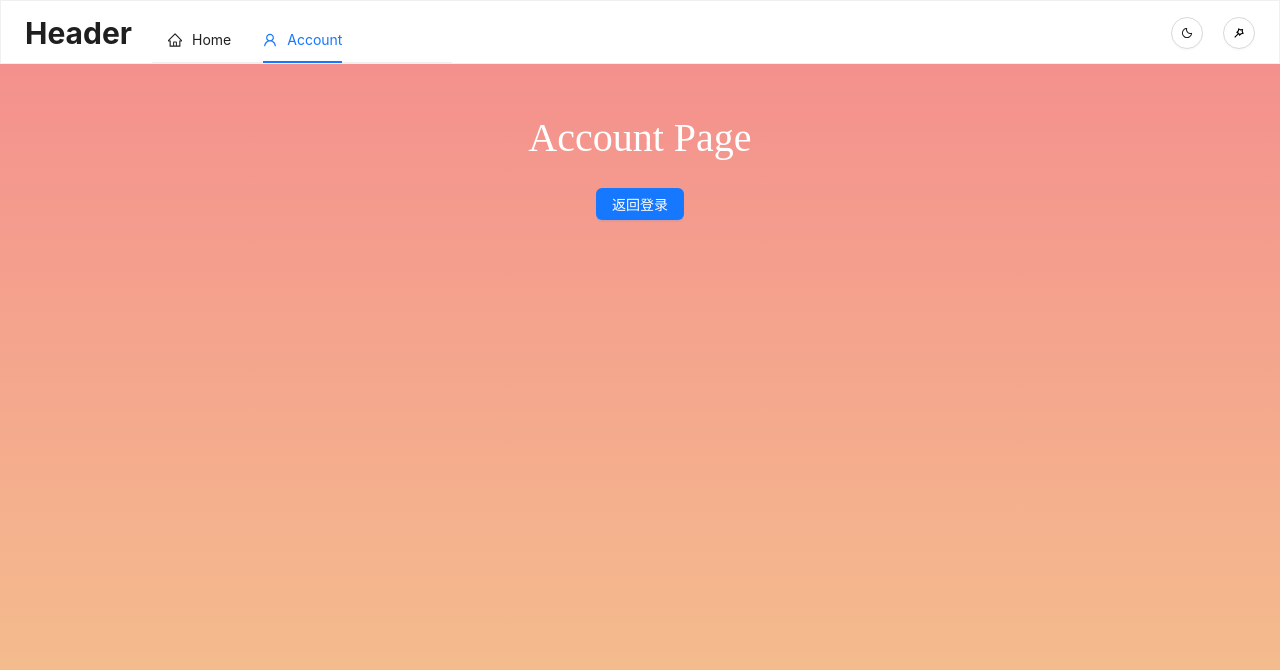
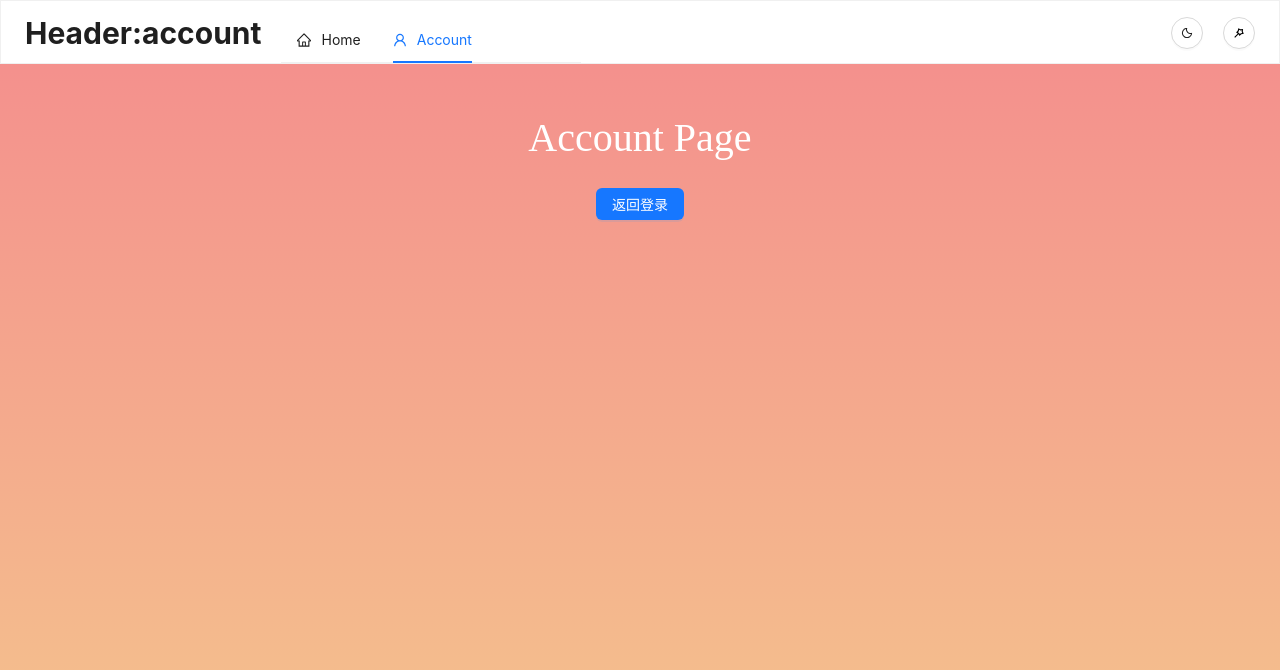
Before and after one commit to julyfun/learn-react-vite-js, a React (Vite) app: page /#/account in a window 1280 px wide. Shown: the top 670 px of the page. Built offline with nearby package versions, Linux system fonts and the light colour scheme.

Commit message:
feat: 6.5 给 <Header> 这样的组件传参

```diff
--- a/src/components/header/index.jsx
+++ b/src/components/header/index.jsx
@@ -4,7 +4,8 @@ import { HomeOutlined, UserOutlined } from '@ant-design/icons'
 import { useLocation, useNavigate } from 'react-router-dom'
 import './header.styl'
 
-function Header() {
+// 这个可以直接作为 <Header> 这样的 html 存在
+function Header(props) {
     // 创建路由钩子
     const location = useLocation()
     const navigate = useNavigate()
@@ -22,10 +23,13 @@ function Header() {
             onClick: () => { navigate('/account') },
         }
     ]
+    // 接收来自父组件的数据
+    const { title, info } = props
+    info && info() // 如果 info 存在就执行 info()
     return (
         <Card className="M-header">
             <div className="header-wrapper">
-                <div className="logo-con">Header</div>
+                <div className="logo-con">Header:{title}</div>
                 <div className="menu-con">
                     <Menu
                         mode="horizontal"
--- a/src/pages/account/index.jsx
+++ b/src/pages/account/index.jsx
@@ -4,7 +4,7 @@ import Header from '@/components/header'
 function Account() {
     return (
         <div className="P-account">
-            <Header />
+            <Header title="account" info={() => { console.log('info:account') }} />
             <h1>Account Page</h1>
             <div className='ipt-con'>
                 <Button type="primary">返回登录</Button>
--- a/src/pages/home/index.jsx
+++ b/src/pages/home/index.jsx
@@ -9,7 +9,7 @@ function Home() {
     const navigate = useNavigate()
     return (
         <div className="P-home">
-            <Header />
+            <Header title="home" info={() => { console.log('info:home') }} />
             <h1>Home Page</h1>
             <div className='ipt-con'>
                 <Button onClick={() => { goto('/login') }}>组件外跳转</Button>
```
